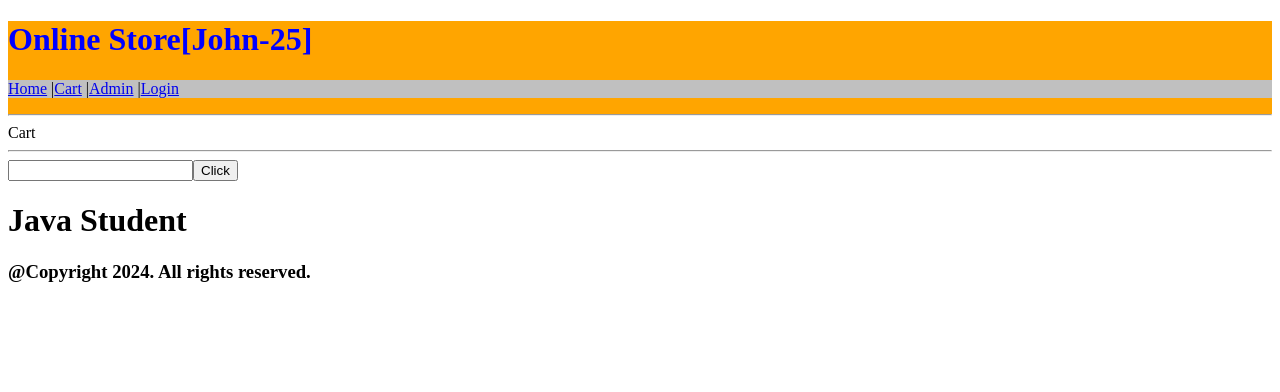
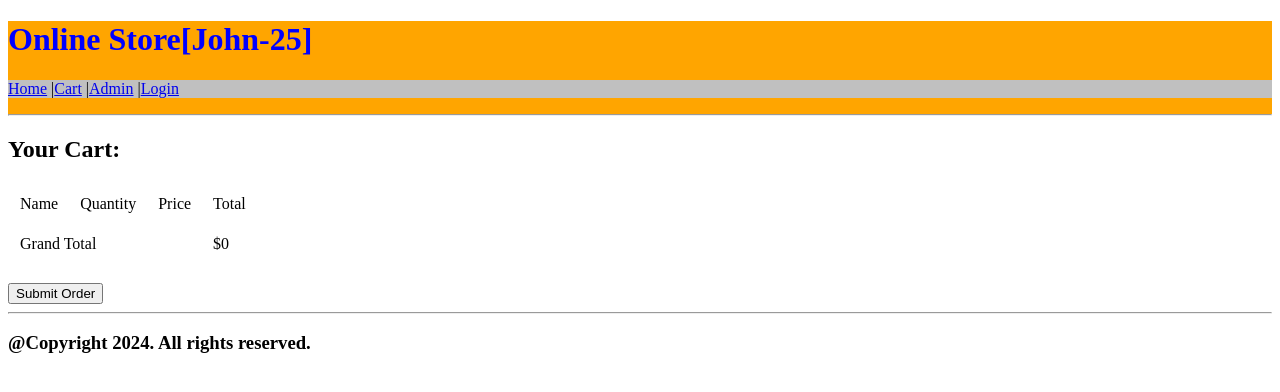
Before and after one commit to nairx/frontend-ntc, a React (Create React App) app: page /cart in a window 1280 px wide. Shown: the top 392 px of the page. Built offline with nearby package versions, Linux system fonts and the light colour scheme; the HTML template or start-up script is replaced by a standard one.

Commit message:
added files

```diff
--- a/src/App.js
+++ b/src/App.js
@@ -1,4 +1,5 @@
-import React from "react";
+import React, { createContext, useContext, useState } from "react";
+import { BrowserRouter, Routes, Route, Link } from "react-router-dom";
 import Header from "./Header";
 import Main from "./Main";
 import Footer from "./Footer";
@@ -6,11 +7,17 @@
 import Login from "./Login";
 import Signup from "./Signup";
 import Admin from "./Admin";
-import { BrowserRouter, Routes, Route, Link } from "react-router-dom";
+export const UserContext = createContext();
+
 export default function App() {
+  const [user, setUser] = useState(0);
+  const [cart, setCart] = useState({});
+  const [products, setProducts] = useState([]);
   return (
     <div>
       <BrowserRouter>
+        <UserContext.Provider value={{ user, setUser, cart, setCart, products, setProducts }}>
+          <>
             <Header name="John" age={25} />
             <Routes>
               <Route index element={<Main />} />
@@ -21,9 +28,9 @@
               <Route path="admin" element={<Admin />} />
             </Routes>
             <Footer />
+          </>
+        </UserContext.Provider>
       </BrowserRouter>
-
-
     </div>
   );
 }
--- /dev/null
+++ b/src/Cart.css
@@ -0,0 +1,5 @@
+
+td {
+    padding: 10px;
+    margin: 0px;
+}
--- a/src/Cart.js
+++ b/src/Cart.js
@@ -1,7 +1,77 @@
-import React from 'react'
+import React from "react";
+import "./Cart.css";
+import { useContext, useState, useEffect } from "react";
+import { UserContext } from "./App";
+export default function Cart() {
+  const { cart, setCart, products } = useContext(UserContext);
+  const [orderVal, setOrderVal] = useState(0);
+  useEffect(() => {
+    setOrderVal((prev) =>
+      products.reduce((total, value) => {
+        return total + value.price * (cart[value._id] ?? 0);
+      }, 0)
+    );
+  });
+  const handleMinus = (id, qty) => {
+    setCart((prev) => ({ ...prev, [id]: qty - 1 }));
+  };
+  const handlePlus = (id, qty) => {
+    setCart((prev) => ({ ...prev, [id]: qty + 1 }));
+  };
+  const handleDelete = (id) => {
+    setCart((prev) => ({ ...prev, [id]: 0 }));
+    console.log(cart)
+  };
 
-export default function Cart() {
+  const handleSubmit = () => {
+
+  }
   return (
-    <div>Cart</div>
-  )
+    <>
+      <h2>Your Cart:</h2>
+      <table>
+        <tr>
+          <td>Name</td>
+          <td>Quantity</td>
+          <td>Price</td>
+          <td>Total</td>
+        </tr>
+        {products &&
+          products.map((value, index) => {
+            return (
+              cart[value._id] > 0 && (
+                <tr>
+                  <td>{value.name}</td>{" "}
+                  <td>
+                    <button
+                      onClick={() => handleMinus(value._id, cart[value._id])}
+                    >
+                      -
+                    </button>
+                    {cart[value._id]}
+                    <button
+                      onClick={() => handlePlus(value._id, cart[value._id])}
+                    >
+                      +
+                    </button>
+                  </td>
+                  <td>${value.price}</td>
+                  <td>${cart[value._id] * value.price}</td>
+                  <td>
+                    <button onClick={() => handleDelete(value._id)}>
+                      Delete
+                    </button>
+                  </td>
+                </tr>
+              )
+            );
+          })}
+        <tr>
+          <td colSpan="3"> Grand Total</td>
+          <td> ${orderVal}</td>
+        </tr>
+      </table><br></br>
+      <div><button onClick={handleSubmit}>Submit Order</button></div>
+    </>
+  );
 }
--- a/src/Footer.js
+++ b/src/Footer.js
@@ -11,9 +11,9 @@
   return (
     <div>
       <hr></hr>
-      <input type="text" onChange={(e)=>setName(e.target.value)}></input>
-      <button onClick={greet}>Click</button>
-      <Temp name="John" />
+      {/* <input type="text" onChange={(e)=>setName(e.target.value)}></input> */}
+      {/* <button onClick={greet}>Click</button> */}
+      {/* <Temp name="John" /> */}
       <h3>@Copyright 2024. All rights reserved.</h3>
     </div>
   );
--- a/src/Main.css
+++ b/src/Main.css
@@ -1,11 +1,13 @@
 .row {
     display: flex;
     justify-content: center;
+    flex-wrap: wrap;
 }
 
 .box {
     margin: 10px;
     padding: 20px;
     background-color: orange;
+    flex: 20%;
 
 }
--- a/src/Main.js
+++ b/src/Main.js
@@ -1,9 +1,13 @@
 import React from "react";
-import { useEffect,useState } from "react";
+import { useEffect, useState } from "react";
 import "./Main.css";
 import axios from "axios";
+import { useContext } from "react";
+import { UserContext } from "./App";
 export default function Main() {
-  const [products, setProducts] = useState([]);
+  const [qty, setQty] = useState(1);
+  const { user, setUser, cart, setCart, products, setProducts } =
+    useContext(UserContext);
   const url = "http://localhost:8080/";
   const showProducts = async () => {
     const response = await axios.get(url);
@@ -13,6 +17,13 @@
     showProducts();
   }, []);
 
+  const handleAdd = (id, qty) => {
+
+    setCart((prev) => ({ ...prev, [id]: qty }));
+    setQty(1)
+    console.log(cart);
+  };
+
   // const products = [
   //   { name: "Product 1", price: 34 },
   //   { name: "Product 2", price: 74 },
@@ -21,13 +32,23 @@
 
   return (
     <div className="row">
-      {products && products.map((value, index) => (
-        <div key={index} className="box">
-          <h3>{value.name}</h3>
-          <h4>${value.price}</h4>
-          <button>Add to Cart</button>
-        </div>
-      ))}
+      {products &&
+        products.map((value, index) => (
+          <div key={index} className="box">
+            <h3>{value.name}</h3>
+            <h4>${value.price}</h4>
+            <select onChange={(e) => setQty(Number(e.target.value))}>
+              <option>1</option>
+              <option>2</option>
+              <option>3</option>
+              <option>4</option>
+              <option>5</option>
+            </select>
+            <button onClick={() => handleAdd(value._id, qty)}>
+              Add to Cart
+            </button>
+          </div>
+        ))}
     </div>
   );
 }
--- a/src/Signup.js
+++ b/src/Signup.js
@@ -1,9 +1,12 @@
 import React from "react";
 import { useState } from "react";
+import { useContext } from 'react'
+import { UserContext } from './App'
 import { useNavigate } from "react-router-dom";
 import axios from 'axios'
 export default function Signup() {
-  const [name,setName] = useState()
+  const {user,setUser} = useContext(UserContext)
+  // const [name,setName] = useState()
   const [pass,setPass] = useState()
   const [email,setEmail] = useState()
     const Navigate = useNavigate()
@@ -12,14 +15,18 @@
     }
     const url = "http://localhost:8080/users"
     const handleSignup = async () => {
-      const result = await axios.post(url,{name:name,pass:pass,email:email})
+      // const result = await axios.post(url,{name:name,pass:pass,email:email})
+      const result = await axios.post(url,{name:user,pass:pass,email:email})
     }
   return (
     <div>
       Signup
       <p>
+        <input type="text" onChange={(e)=>setUser(e.target.value)} placeholder="Enter Name"></input>
+      </p>
+      {/* <p>
         <input type="text" onChange={(e)=>setName(e.target.value)} placeholder="Enter Name"></input>
-      </p>
+      </p> */}
       <p>
         <input type="text" onChange={(e)=>setEmail(e.target.value)} placeholder="Enter Email"></input>
       </p>
```
Lines whose indentation alone changed are shown as unchanged.
